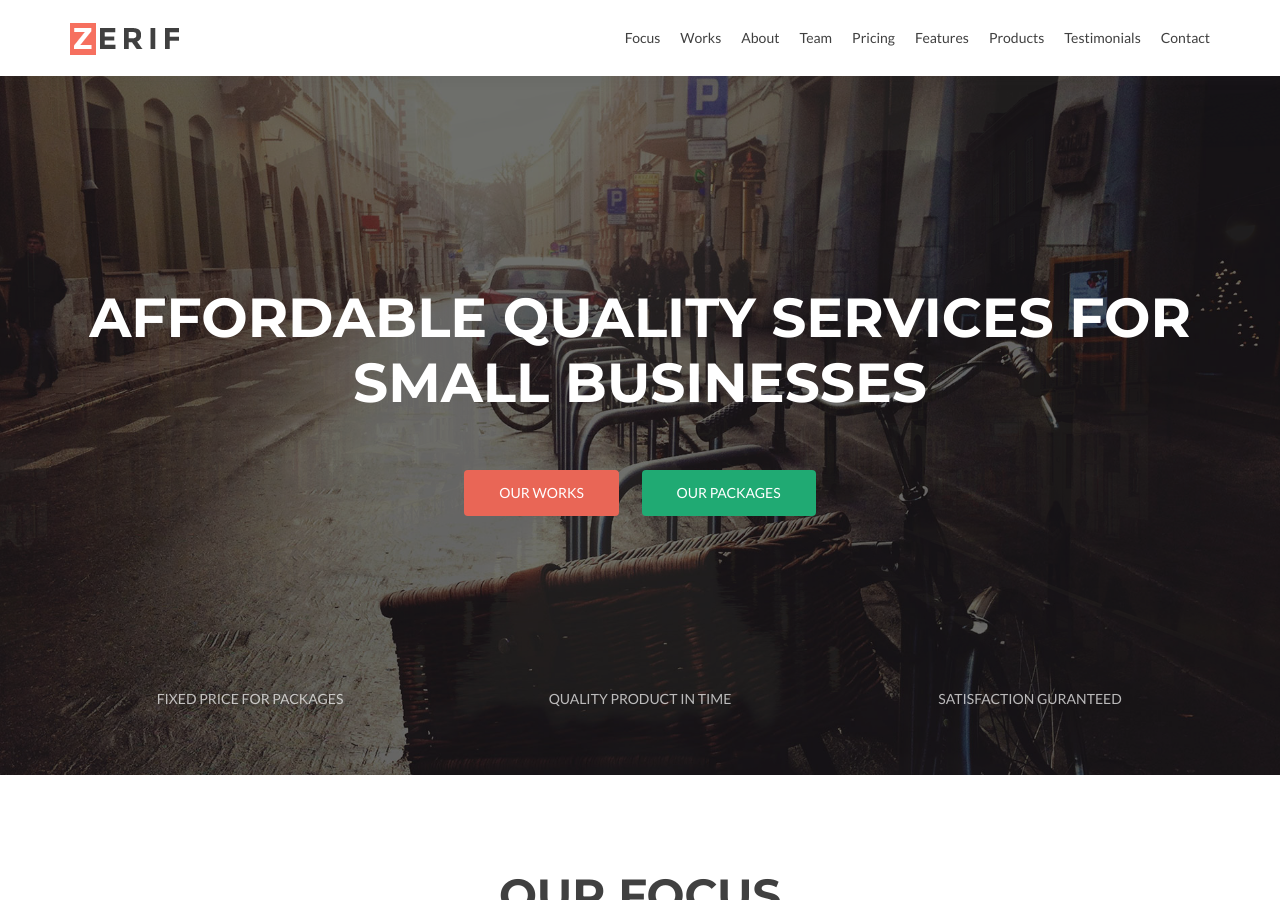
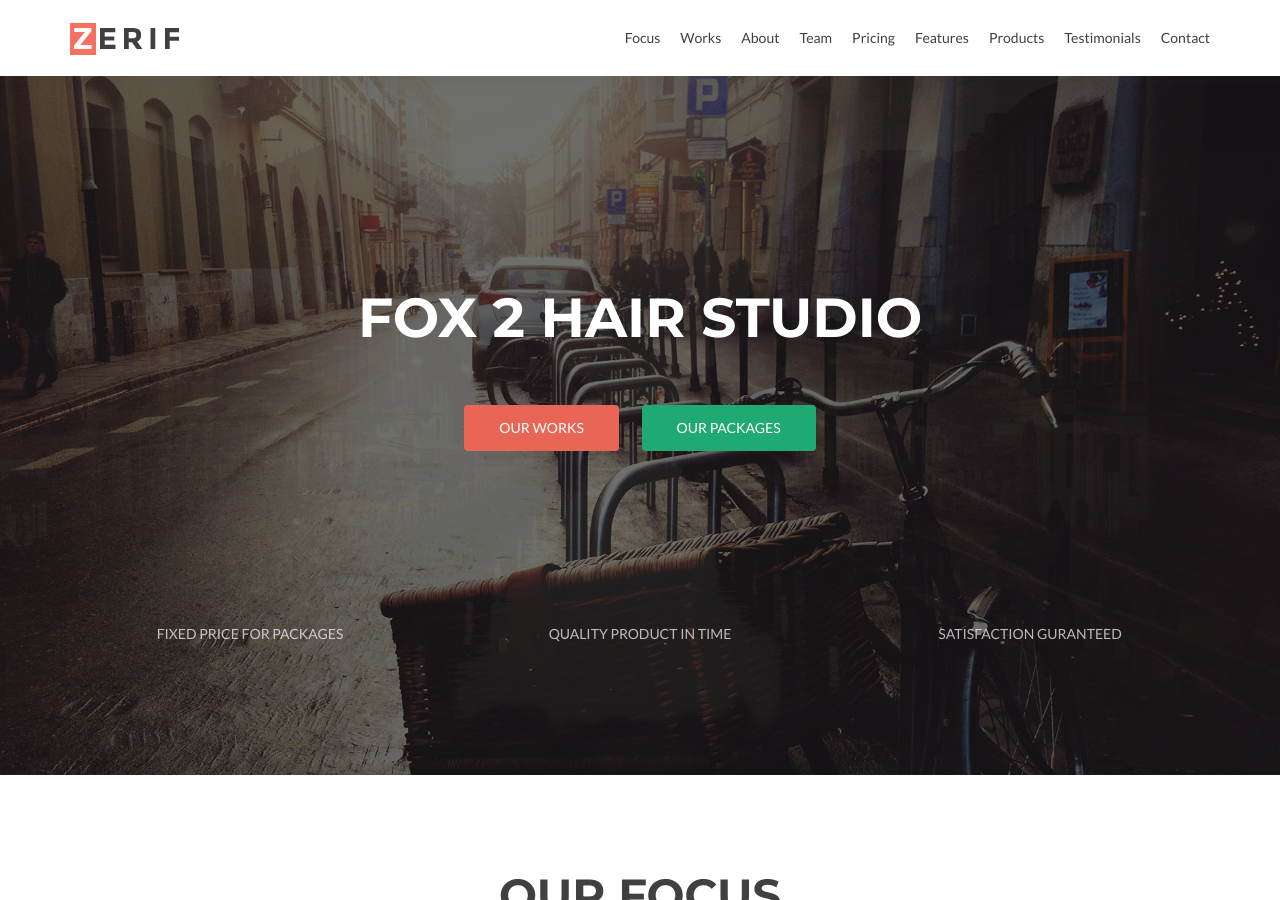
Before and after one commit to iameugenejo/ykweb, a Jekyll site: the page built from index.html, in a window 1280 px wide and 900 px high. Built offline with Jekyll 4.4.1, drawn with Linux system fonts in a browser that asks for light colours; nearby versions of some CDN libraries.

Commit message:
Update home.yaml

```diff
--- a/_data/home.yaml
+++ b/_data/home.yaml
@@ -1,6 +1,6 @@
 menu: Home
 
-intro: Affordable Quality services for Small Businesses
+intro: Fox 2 Hair Studio
 
 # available colors: red, green, blue, yellow
 # link must be \#<menu> or external link (e.g., http://google.com)
```
